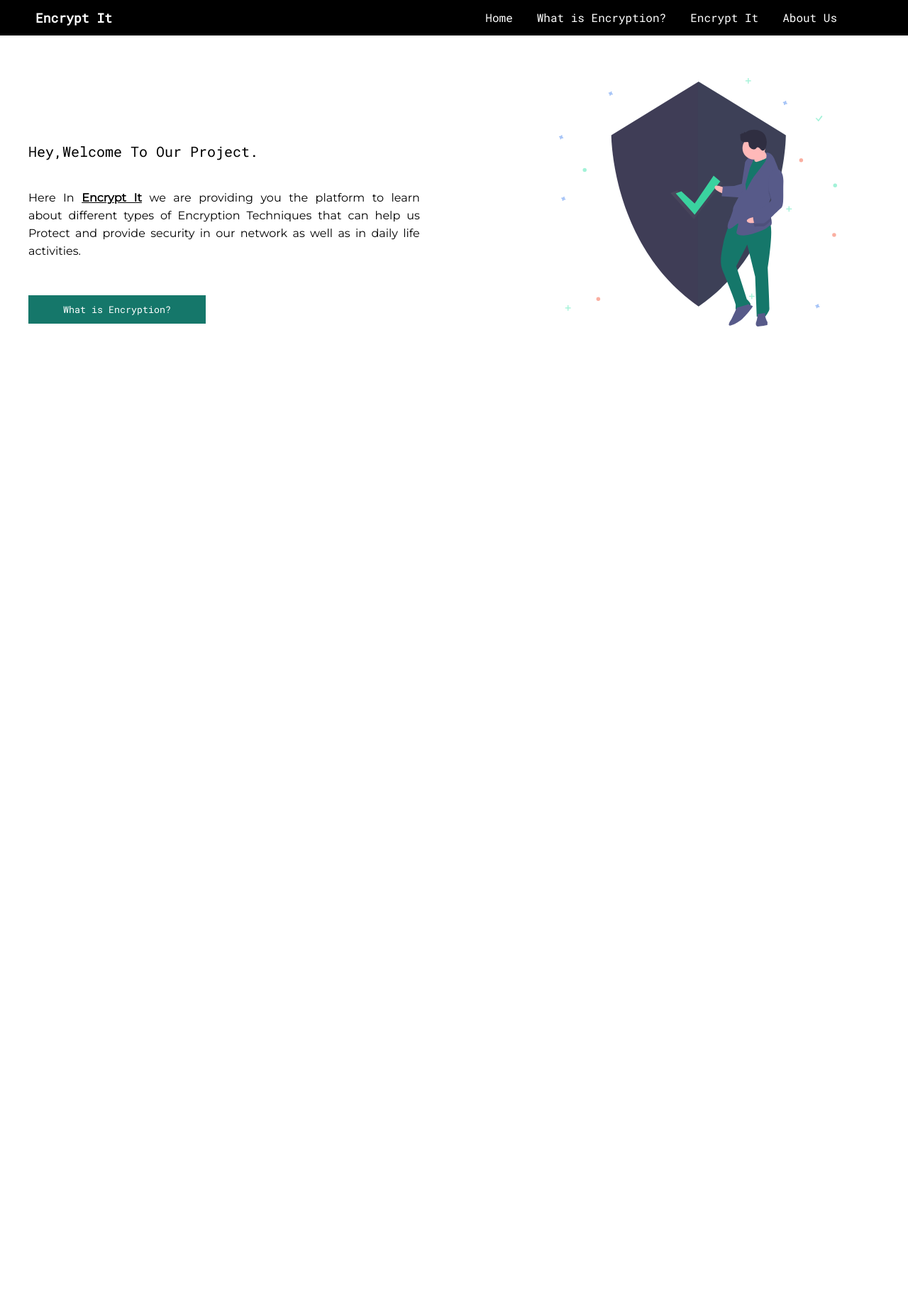
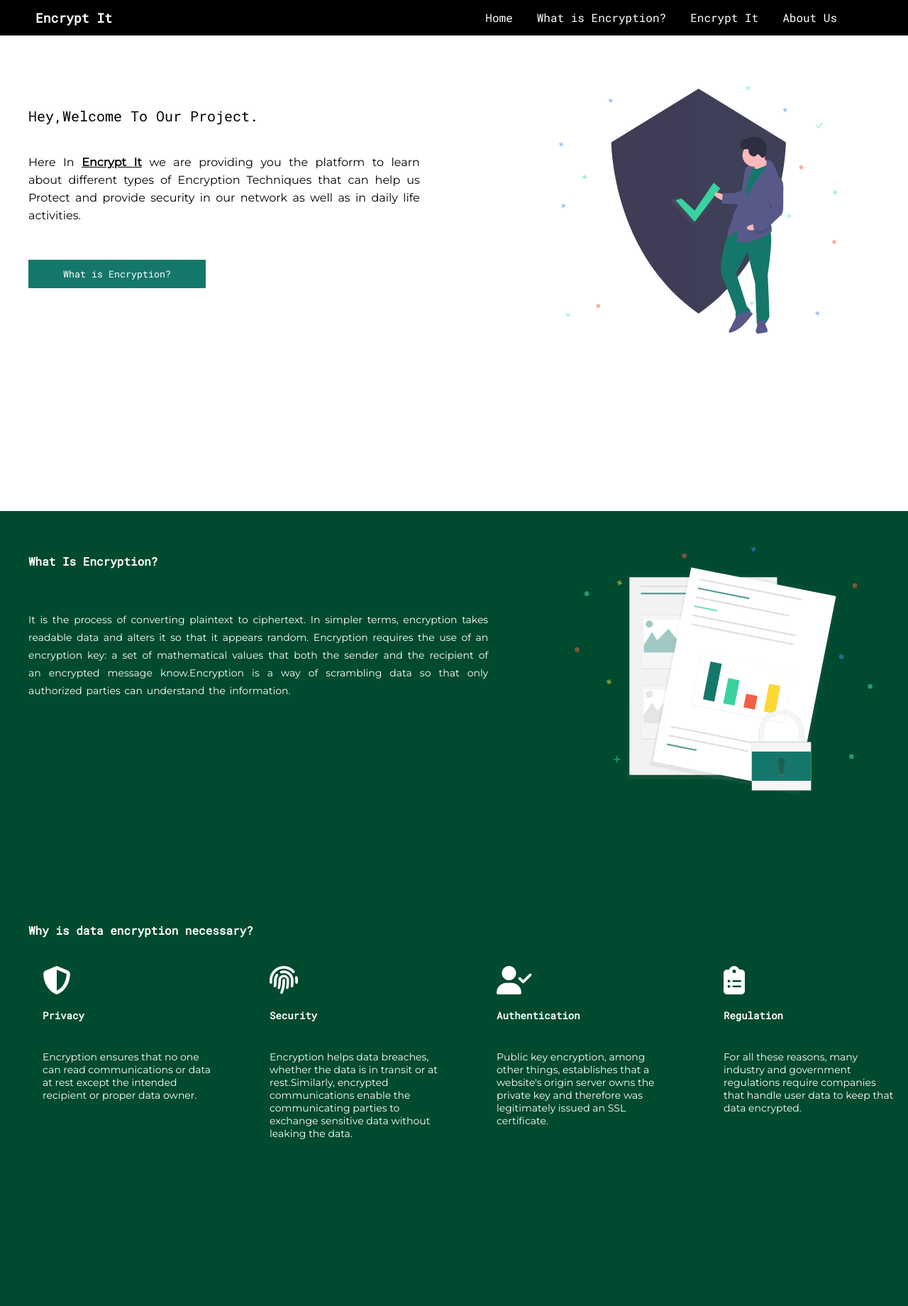
Before and after one commit to gsauarv/Encrypt-It, a Flask app: page / in a window 1280 px wide. Shown: the whole page at 71% size. Before the commit the page ends 460 px from the top, so only its background shows below. Run offline with Flask 2, Linux system fonts and the light colour scheme; some libraries are stand-ins or nearby versions.

Commit message:
Cipher Added -Saurav Ghimire

```diff
--- a/app.py
+++ b/app.py
@@ -1,4 +1,4 @@
-from flask import Flask, render_template, url_for
+from flask import Flask, render_template, url_for, request, redirect
 app = Flask(__name__)
 
 
@@ -7,5 +7,58 @@ def index():
     return render_template('index.html')
 
 
+@app.route("/encryptIt", methods=["GET", "POST"])
+def encryption():
+    if request.method == "POST":
+        if "ceaserEncrypt" in request.form:
+            req = request.form
+            plaintext = req["ceaserPlainText"]
+            cipher = []
+            for letter in plaintext:
+                letter = ord(letter)
+                letter = letter+3
+                cipher.append(letter)
+            encryptedText = []
+            for letters in cipher:
+                letters = chr(letters)
+                encryptedText.append(letters)
+            answer = "".join(encryptedText)
+
+            return render_template("/encryptIt.html", result=answer)
+
+        elif "oneTimeEncrypt" in request.form:
+            res = request.form
+            plaintext = res["oneTimePadText"]
+            import onetimepad
+            cipher = onetimepad.encrypt(plaintext, 'random')
+            return render_template("/encryptIt.html", results=cipher)
+
+        elif "monoEncrypt" in request.form:
+            req = request.form
+            plaintext = req["monoText"]
+            from string import printable
+            from random import shuffle
+            keys = list(printable)
+            shuffle_keys = list(printable)
+            shuffle(shuffle_keys)
+
+            maps = dict(zip(keys, shuffle_keys))
+            reverse_map = dict(zip(shuffle_keys, keys))
+
+            cipher = []
+            for letters in plaintext:
+                cipherletters = maps[letters]
+                cipher.append(cipherletters)
+
+            answer = "".join(cipher)
+            return render_template("/encryptIt.html", resu=answer)
+
+    return render_template("/encryptIt.html")
+
+
+def encryptIt():
+    return render_template("/encryptIt.html")
+
+
 if __name__ == "__main__":
     app.run(debug=True)
--- a/static/css/main.css
+++ b/static/css/main.css
@@ -2,6 +2,10 @@
     margin: 0px;
     padding: 0px;
 }
+
+#landingPage{width: 100%;}
+#whatIs{width: 100%;}
+
 
 
 /* Nav Bar Code */
@@ -10,6 +14,7 @@
     width: 100%;
     height: 50px;
     background-color: black;
+    position:fixed;
 }
 
 .navContainer
@@ -29,10 +34,12 @@
     padding-left: 50px;
     line-height: 50px;
     text-decoration: none;
+    height: 50px;
 }
 
 .nav
 {
+    height: 50px;
     flex: end;
     padding-right: 100px;
 }
@@ -84,7 +91,8 @@ nav ul li a
 
 {
     color:black;
-    font-family: 'Montserrat', sans-serif;    padding-top: 40px;
+    font-family: 'Montserrat', sans-serif;
+    padding-top: 40px;
     padding-left: 40px;
     width: 70%;
     font-weight: lighter;
@@ -97,7 +105,12 @@ nav ul li a
 {
     height: 350px;
     padding-right: 100px;
-    padding-top: 60px;
+    padding-top: 120px;
+    user-select: none;
+    -moz-user-select: none;
+    -webkit-user-drag: none;
+    -webkit-user-select: none;
+    -ms-user-select: none;
 }
 
 .btn
@@ -111,7 +124,7 @@ nav ul li a
     outline: none;
     border: none;
     color: white;
-    font-family: 'Roboto Mono', monospace
+    font-family: 'Roboto Mono', monospace;
 }
 
 .btn:hover
@@ -119,3 +132,192 @@ nav ul li a
     background-color:#178d7d;
 
 }
+
+/* What is Container */
+.whatIs
+{
+    width: 100%;
+    height:140vh;
+    background-color:#004A2F;
+}
+
+.whatIscontainer
+{
+    width: 100%;
+    height:65vh;
+    display: flex;
+    flex-direction: row;
+}
+
+.whatIscontent h3
+{
+    color:white;
+    font-family: 'Roboto Mono', monospace;
+    font-size: 16px;
+    padding-left: 40px;
+    padding-top: 60px;
+}
+
+.whatIscontent p
+{
+    color:white;
+    font-family: 'Montserrat', sans-serif;
+    font-size: 14px;
+    padding-left: 40px;
+    padding-top: 60px;
+    width: 80%;
+    line-height: 25px;
+    text-align: justify;
+    word-spacing: 2px;
+}
+
+.whatIsImg img
+{
+    height: 350px;
+    margin-top: 50px;
+    margin-right: 50px;
+    user-select: none;
+    -moz-user-select: none;
+    -webkit-user-drag: none;
+    -webkit-user-select: none;
+    -ms-user-select: none;
+}
+
+.whyIsContainer h2
+{
+    color:white;
+    font-family: 'Roboto Mono', monospace;
+    font-size: 16px;
+    padding-left: 40px;
+    padding-top: 60px;
+}
+
+.whyIs
+{
+    width: 100%;
+    display: flex;
+    flex-direction: row;
+
+}
+
+.whyIsIcon
+{
+    width: 50%;
+    padding-top: 40px;
+    padding-left: 60px;
+
+}
+.whyIsIcon i
+{
+    color: white;
+    font-size: 40px;
+}
+
+.whyIsIcon h4{
+    text-align:left;
+    color: white;
+    font-family: 'Roboto Mono', monospace;
+    font-size: 14px;
+    padding-top: 20px;
+}
+
+.whyIsIcon p
+{
+    color:white;
+    font-family: 'Montserrat', sans-serif;
+    font-size: 14px;
+    padding-top: 40px;
+    /* line-height: 25px; */
+    /* word-spacing: 2px; */
+    text-align:left;
+    padding-right: 20px;
+
+}
+
+.cardSection
+{
+    width: 100%;
+    height: 100%;
+    padding-top:60px;
+    clear: both;
+}
+
+.cardSection h3
+{
+
+    color:black;
+    font-family: 'Roboto Mono', monospace;
+    font-size: 20px;
+    padding-top: 20px;
+    padding-left: 40px;
+}
+
+.cardContainer
+{
+    width: 100%;
+    height: 80vh;
+    display: flex;
+    flex-direction: row;
+}
+
+.cards{
+    width: 20%;
+    height: 300px;
+    padding: 50px;
+    margin: 40px;
+    padding-left: 20px;
+    margin-left: 55px;
+    background-color:rgba(233, 233, 233, 0.897);
+    border-radius: 10px;
+}
+
+.cards h4
+{
+    color:black;
+    font-family: 'Roboto Mono', monospace;
+    font-size: 18px;
+}
+
+.cards p
+{
+    color:black;
+    font-family: 'Roboto Mono', monospace;
+    font-size: 14px;
+    padding-top: 20px;
+}
+
+.cards h1
+{
+    font-family: 'Roboto Mono', monospace;
+    font-size: 16px;
+    margin-top: 20px;
+}
+
+.cards input
+{
+    width: 100%;
+    height: 30px;
+    margin-top: 20px;
+    outline: none;
+    font-family: 'Roboto Mono', monospace;
+}
+
+.button
+{
+    width:262px;
+    height: 40px;
+    background-color:#0E2431;
+    color: white;
+    border: none;
+    outline: none;
+    margin-top: 20px;
+    font-family: 'Roboto Mono', monospace;
+
+}
+
+.button:hover
+{
+    background-color:#143547;
+    cursor: pointer;
+
+}
--- a/templates/base.html
+++ b/templates/base.html
@@ -6,6 +6,7 @@
     <meta name="viewport" content="width=device-width, initial-scale=1.0">
     <link rel="stylesheet" href="{{url_for('static',filename='css/main.css')}}">
     <link href="https://fonts.googleapis.com/css2?family=Montserrat&family=Roboto+Mono&display=swap" rel="stylesheet">
+    <script src="https://kit.fontawesome.com/469fe33d6f.js" crossorigin="anonymous"></script>
     {%block head%}{%endblock%}
 </head>
 
@@ -18,9 +19,9 @@
             <div class="nav">
                 <nav>
                     <ul>
-                        <li><a href="#">Home</a></li>
-                        <li><a href="#">What is Encryption?</a></li>
-                        <li><a href="#">Encrypt It</a></li>
+                        <li><a href="/">Home</a></li>
+                        <li><a href="/#whatIs">What is Encryption?</a></li>
+                        <li><a href="encryptIt">Encrypt It</a></li>
                         <li><a href="#">About Us</a></li>
                     </ul>
                 </nav>
--- a/templates/index.html
+++ b/templates/index.html
@@ -4,7 +4,7 @@
 {%endblock%}
 
 {%block body%}
-<section class="landingPage">
+<section class="landingPage" id="landingPage">
     <div class="container">
         <div class="landingContent">
             <h2>Hey,Welcome To Our Project.</h2>
@@ -19,4 +19,58 @@
         </div>
     </div>
 </section>
+
+<section class="whatIs" id="whatIs">
+    <div class="whatIscontainer">
+        <div class="whatIscontent">
+            <h3>What Is Encryption?</h3>
+            <p>It is the process of converting plaintext to ciphertext. In simpler terms, encryption takes readable data
+                and alters it so that it appears random. Encryption requires the use of an encryption key: a set of
+                mathematical values that both the sender and the recipient of an encrypted message know.Encryption is a
+                way of scrambling data so that only authorized parties can understand the information. </p>
+        </div>
+
+        <div class="whatIsImg">
+            <img src="{{url_for('static', filename='img/undraw_secure_data_0rwp.svg')}}">
+        </div>
+    </div>
+
+    <div class="whyIsContainer">
+        <h2>Why is data encryption necessary?</h2>
+    </div>
+    <div class="whyIs">
+        <div class="whyIsIcon">
+            <i class="fas fa-shield-alt"></i>
+            <h4>Privacy</h4>
+            <p> Encryption ensures that no one can read communications or data at rest except the intended recipient or
+                proper data owner.</p>
+        </div>
+
+        <div class="whyIsIcon">
+            <i class="fas fa-fingerprint"></i>
+            <h4>Security</h4>
+            <p>Encryption helps data breaches, whether the data is in transit or at rest.Similarly, encrypted
+                communications enable the communicating parties to exchange sensitive data without leaking the data.
+            </p>
+        </div>
+
+        <div class="whyIsIcon">
+            <i class="fas fa-user-check"></i>
+            <h4>Authentication</h4>
+            <p>Public key encryption, among other things, establishes that a website's origin server owns the private
+                key and therefore was legitimately issued an SSL certificate.</p>
+        </div>
+
+        <div class="whyIsIcon">
+            <i class="fas fa-clipboard-list"></i>
+            <h4>Regulation</h4>
+            <p>For all these reasons, many industry and government regulations require companies that handle user data
+                to keep that data encrypted.</p>
+        </div>
+
+    </div>
+
+
+
+</section>
 {%endblock%}
```
Also changed, not shown: templates/encryptIt.html (added, +51 -0 lines), static/img/undraw_secure_data_0rwp.svg (added).
